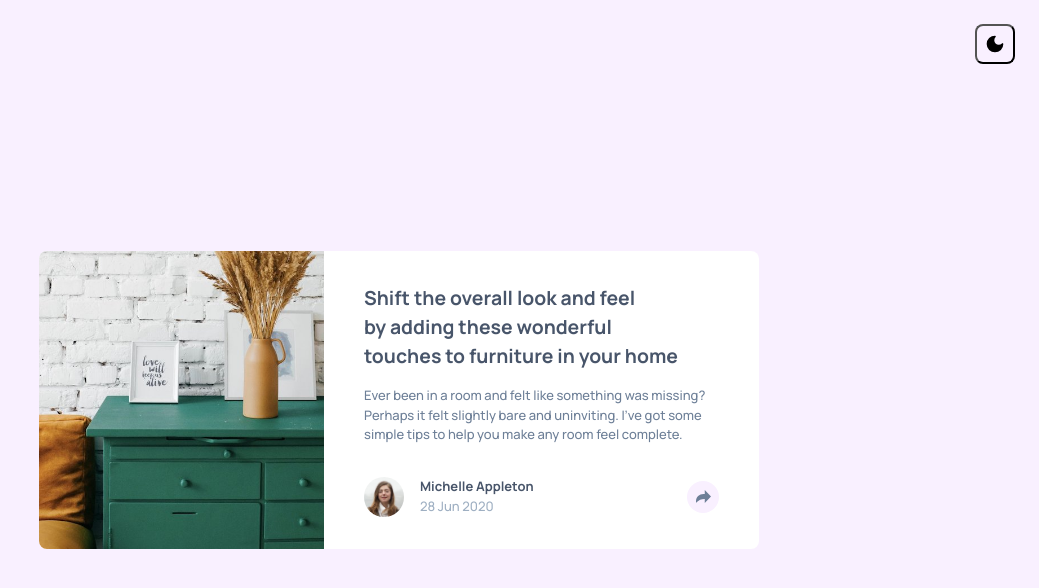
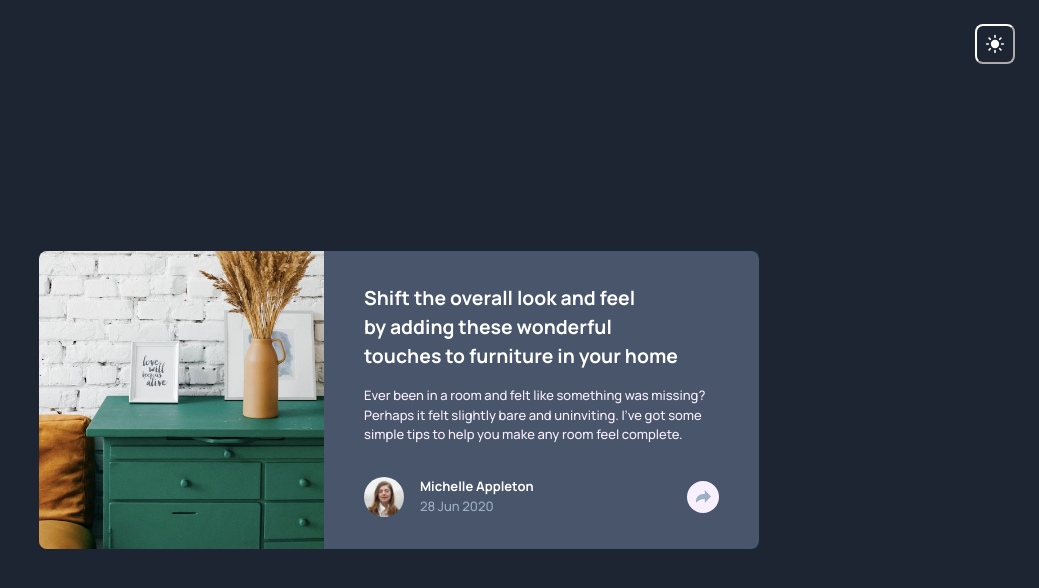
Before and after one commit to deru55/FeM-Article-preview-component-react, a React (Vite) app: page / in a window 1280 px wide. Both pictures are taken after a click on the button 1236 px from the left and 44 px from the top of the page. Shown: the top 588 px of the page, without its empty margins (241-1280 px from the left). Built offline with nearby package versions, Linux system fonts and the light colour scheme.

Commit message:
feat: add functionality to toggle theme button

```diff
--- a/src/components/ArticleCard/ArticleCard.css
+++ b/src/components/ArticleCard/ArticleCard.css
@@ -24,12 +24,6 @@
 .article-card__content {
   --card-padding-block: var(--_space-4);
   --card-padding-inline: clamp(var(--_space-8), 1.7111rem + 1.2327vw, var(--_space-10));
-
-  height: 100%;
-
-  display: flex;
-  flex-direction: column;
-  justify-content: space-between;
 }
 
 .article-card__title {
@@ -208,54 +202,6 @@
   letter-spacing: var(--_space-1);
 }
 
-.theme-toggle {
-  padding: var(--_space-2);
-
-  background: transparent;
-  /* border: 1px solid var(--border-color);
-  color: var(--text-color); */
-  border-radius: var(--_radius-lg);
-  cursor: pointer;
-
-  display: inline-flex;
-  align-items: center;
-  justify-content: center;
-
-  position: fixed;
-  top: 24px;
-  right: 24px;
-  z-index: 10;
-}
-.theme-toggle:focus-visible {
-  outline: 2px solid light-dark(var(--_blue-900), var(--_blue-100));
-  outline-offset: 4px;
-}
-/* Por defecto (modo claro): se ve la luna, se oculta el sol */
-.theme-toggle__icon--sun {
-  display: none;
-}
-.theme-toggle__icon--moon {
-  display: block;
-}
-
-/* Si el sistema es oscuro y no hay estilo manual en html */
-@media (prefers-color-scheme: dark) {
-  html:not([style*="color-scheme"]) .theme-toggle__icon--sun {
-    display: block;
-  }
-  html:not([style*="color-scheme"]) .theme-toggle__icon--moon {
-    display: none;
-  }
-}
-
-/* Si el usuario forzó el modo oscuro manualmente con tu JS */
-html[style*="color-scheme: dark"] .theme-toggle__icon--sun {
-  display: block;
-}
-html[style*="color-scheme: dark"] .theme-toggle__icon--moon {
-  display: none;
-}
-
 @media screen and (min-width: 64em) {
   .article-card {
     max-width: 45rem;
--- /dev/null
+++ b/src/components/ThemeToggle/ThemToggle.css
@@ -0,0 +1,22 @@
+.theme-toggle {
+  padding: var(--_space-2);
+
+  background: transparent;
+  /* border: 1px solid var(--border-color);
+  color: var(--text-color); */
+  border-radius: var(--_radius-lg);
+  cursor: pointer;
+
+  display: inline-flex;
+  align-items: center;
+  justify-content: center;
+
+  position: fixed;
+  top: 24px;
+  right: 24px;
+  z-index: 10;
+}
+.theme-toggle:focus-visible {
+  outline: 2px solid light-dark(var(--_blue-900), var(--_blue-100));
+  outline-offset: 4px;
+}
--- a/src/components/ThemeToggle/ThemeToggle.tsx
+++ b/src/components/ThemeToggle/ThemeToggle.tsx
@@ -1,11 +1,37 @@
+import { useState, useEffect } from "react";
+
 import { SunIcon, MoonIcon } from "../icons/ToggleThemeIcons";
 
+import "./ThemToggle.css";
+
 const ThemeToggle = () => {
+  const [isDark, setIsDark] = useState(() => {
+    const savedTheme = localStorage.getItem("theme");
+
+    if (savedTheme) {
+      return savedTheme === "dark";
+    } else {
+      return window.matchMedia("(prefers-color-scheme: dark)").matches;
+    }
+  });
+
+  useEffect(() => {
+    const html = document.documentElement;
+    const theme = isDark ? "dark" : "light";
+
+    html.style.colorScheme = theme;
+    localStorage.setItem("theme", theme);
+  }, [isDark]);
+
   return (
-    <button className="theme-toggle" data-theme-toggle title="Change theme" aria-label="Change theme">
-      <SunIcon />
-
-      <MoonIcon />
+    <button
+      className="theme-toggle"
+      data-theme-toggle
+      onClick={() => setIsDark((prev) => !prev)}
+      title={isDark ? `Change to light mode` : `Change to dark mode`}
+      aria-label={isDark ? `Change to light mode` : `Change to dark mode`}
+    >
+      {isDark ? <SunIcon /> : <MoonIcon />}
     </button>
   );
 };
--- a/src/components/icons/ToggleThemeIcons.tsx
+++ b/src/components/icons/ToggleThemeIcons.tsx
@@ -8,9 +8,9 @@ export const SunIcon = ({ fill = "currentColor", ...props }) => {
       fill={fill}
       {...props}
       stroke="currentColor"
-      stroke-width="2"
-      stroke-linecap="round"
-      stroke-linejoin="round"
+      strokeWidth="2"
+      strokeLinecap="round"
+      strokeLinejoin="round"
     >
       <circle cx="12" cy="12" r="4"></circle>
       <path d="M12 2v2M12 20v2M4.93 4.93l1.41 1.41M17.66 17.66l1.41 1.41M2 12h2M20 12h2M6.34 17.66l-1.41 1.41M19.07 4.93l-1.41 1.41"></path>
@@ -28,9 +28,9 @@ export const MoonIcon = ({ fill = "currentColor", ...props }) => {
       fill={fill}
       {...props}
       stroke="currentColor"
-      stroke-width="2"
-      stroke-linecap="round"
-      stroke-linejoin="round"
+      strokeWidth="2"
+      strokeLinecap="round"
+      strokeLinejoin="round"
     >
       <path d="M12 3a6 6 0 0 0 9 9 9 9 0 1 1-9-9Z"></path>
     </svg>
```
